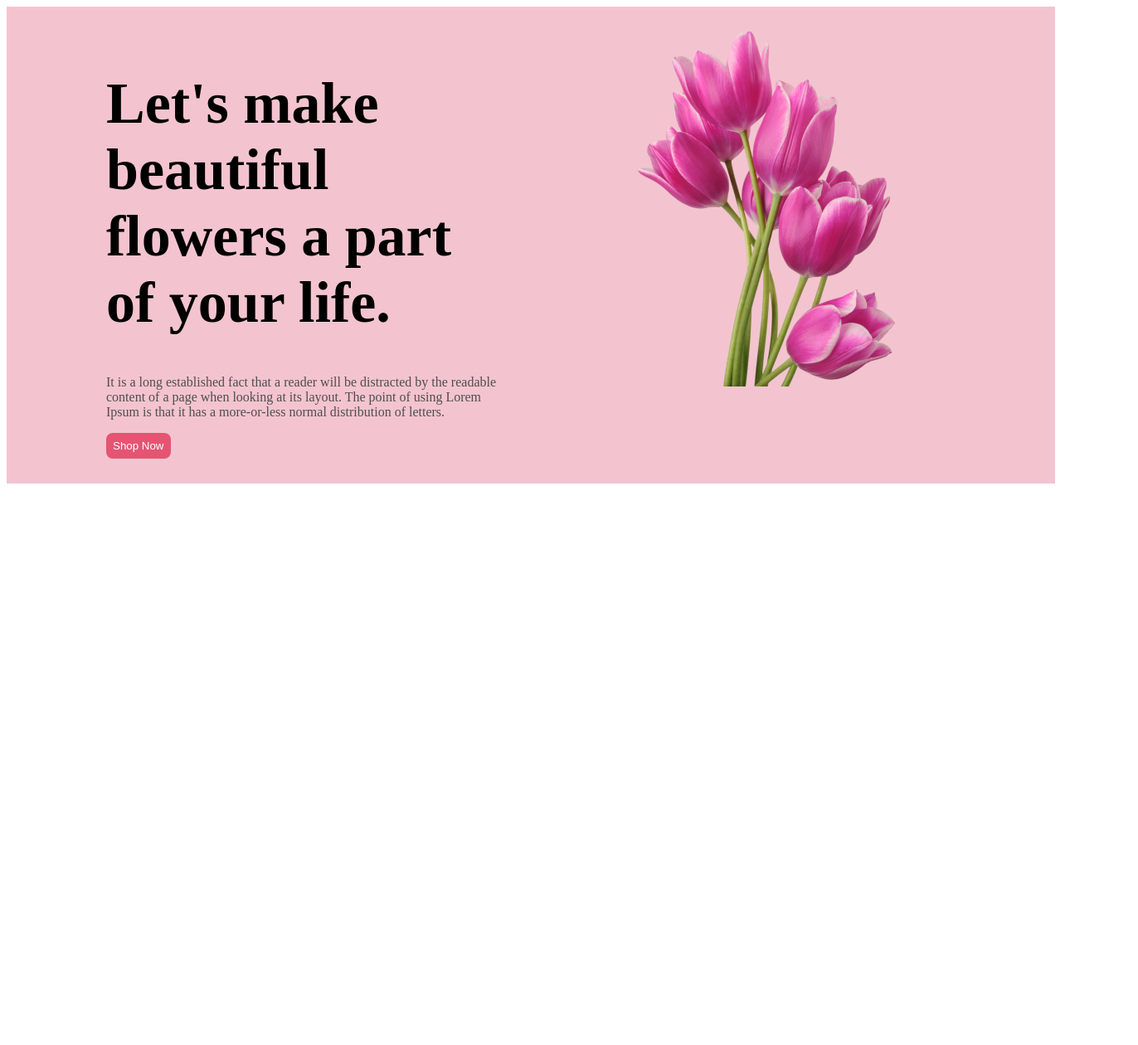
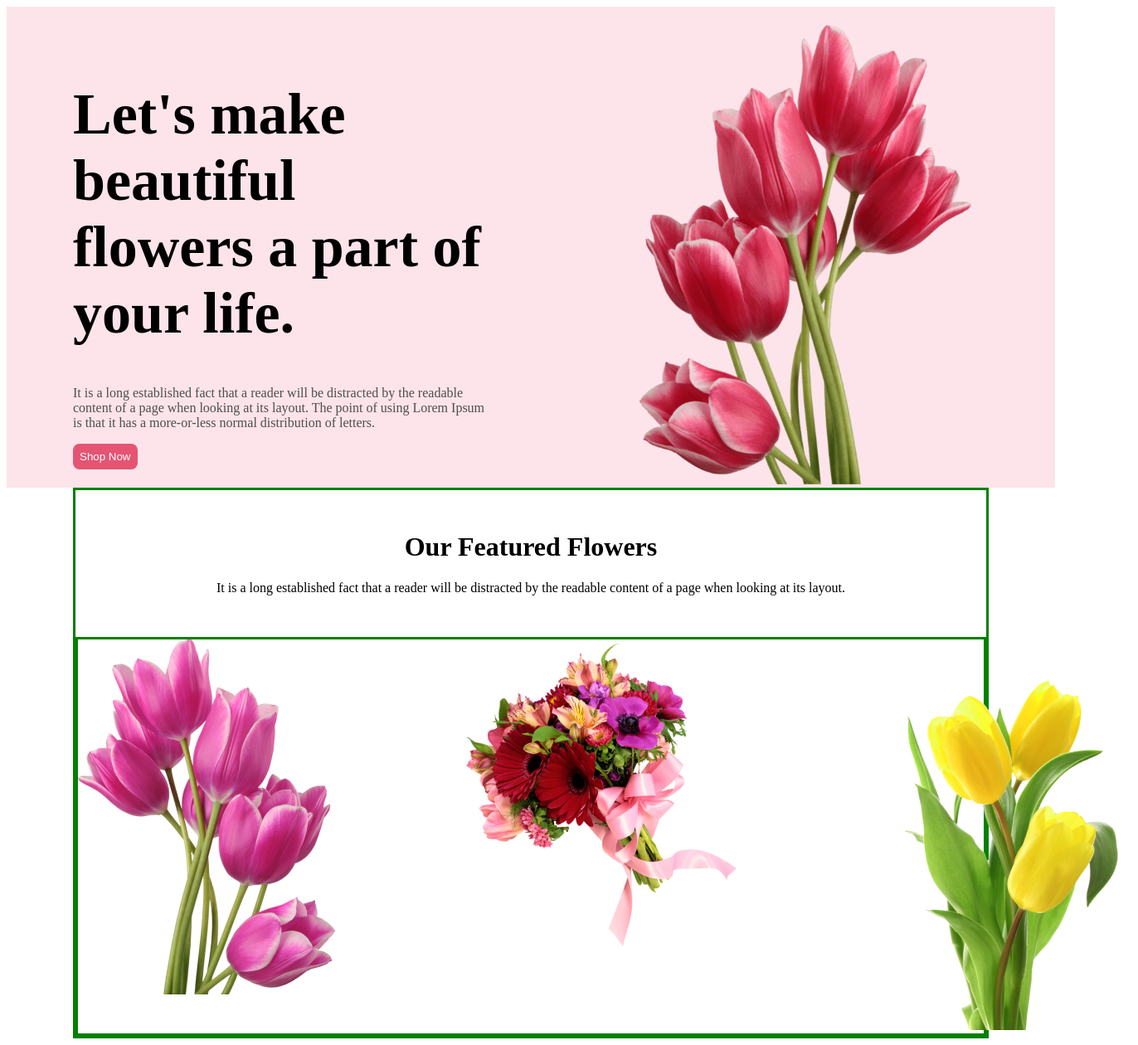
Before and after one commit to ayeshamukta/A-Flower-Shop, a plain HTML site: page index.html in a window 1280 px wide. Shown: the whole page at 83% size, 1372 px wide, since content can reach past the window. Before the commit the page ends 800 px from the top, so only its background shows below. Drawn offline with Linux system fonts and the light colour scheme.

Commit message:
started featured part

```diff
--- a/css/styles.css
+++ b/css/styles.css
@@ -7,20 +7,22 @@
 {
     display: flex;
     gap: 15%;
-    padding: 30px 0px;
+    padding-top: 20px;
+    align-items: center;
+    /* height: 700px; */
     /* border: 2px rgb(151, 56, 46) solid; */
 
 }
 #b-background
 {
-    background-color: #f3c4cf;
+    background-color: #fce4ea;
 
 }
 #b-content
 {
     /* border: 2px aquamarine solid; */
     width: 45%;
-    padding-left: 40px;
+    /* padding-left: 40px; */
 
 
 }
@@ -37,6 +39,11 @@
 {
     /* border: goldenrod solid; */
     width: 40%;
+}
+.flo-img
+{
+    width: 100%;
+
 
 }
 .pink-btn
@@ -48,3 +55,20 @@
     padding: 8px;
 
 }
+/* our featured flower */
+.featured-up
+{
+    text-align: center;
+    margin: 50px 0px;
+}
+.flowers-type
+{
+
+    display: flex;
+    gap: 13%;
+    justify-items: center;
+}
+.bor
+{
+    border: green solid;
+}
--- a/index.html
+++ b/index.html
@@ -17,13 +17,26 @@
                     <button class="pink-btn">Shop Now</button>
                 </div>
                 <div id="b-img">
-                    <img src="flower images/pngwing 6.png" alt="Loading">
+                    <img class="flo-img" src="flower images/pngwing 10.png" alt="Loading">
                 </div>
             </header>
             <!-- Header part ends -->
     </div>
 
-        <main></main>
+    <div >
+        <main class="layout bor">
+            <!-- our featured flowers -->
+            <div class="featured-up">
+                <h1>Our Featured Flowers</h1>
+                <p>It is a long established fact that a reader will be distracted by the readable content of a page when looking at its layout.</p>
+            </div>
+            <div class="flowers-type bor">
+                <div><img src="flower images/pngwing 6.png" alt=""></div>
+                <div><img src="flower images/pngwing 5.png" alt=""></div>
+                <div><img src="flower images/pngwing 7.png" alt=""></div>
+            </div>
+        </main>
+    </div>
 
         <footer></footer>
 
```
